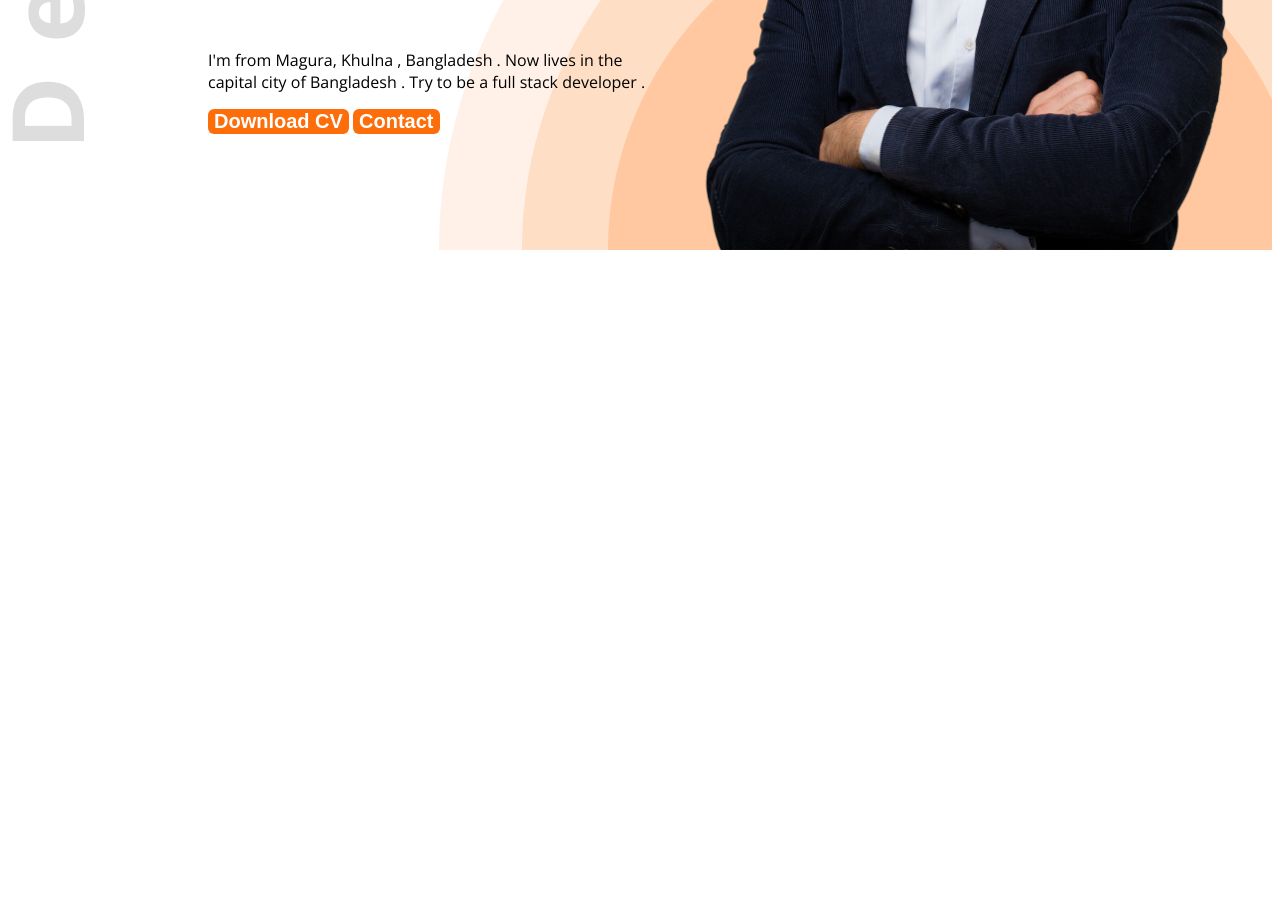
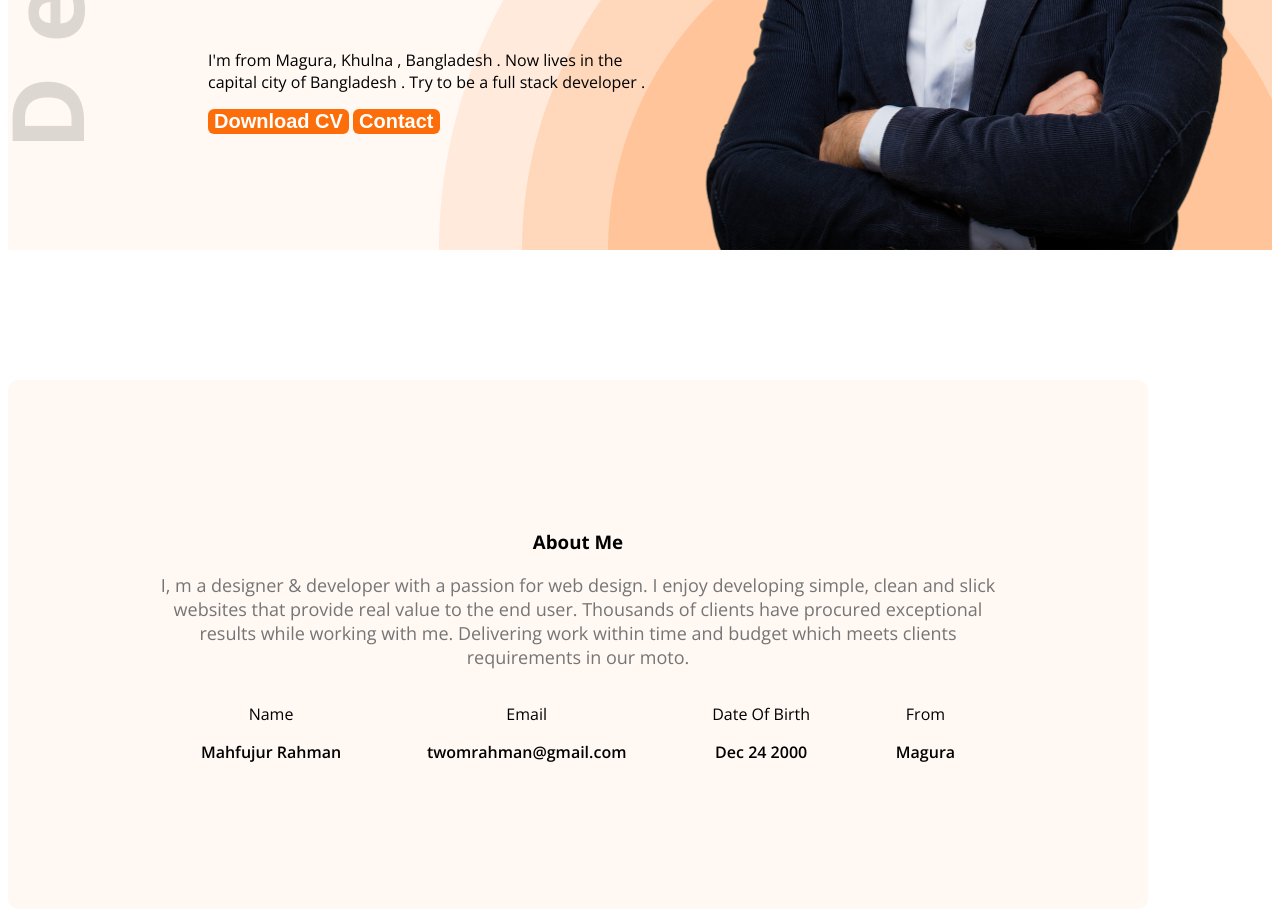
Before and after one commit to Mahfujur-Rahman1/web-dev-portfolio, a plain HTML site: page index.htm in a window 1280 px wide. Shown: the part 672-1584 px from the top of the page. Before the commit the page ends 930 px from the top, so only its background shows below. Drawn offline with nearby package versions, Linux system fonts and the light colour scheme.

Commit message:
section file

```diff
--- a/index.htm
+++ b/index.htm
@@ -10,7 +10,7 @@
     <link rel="stylesheet" href="styles/portfolio.css">
 </head>
 <body class="open-sans-normal ">
-    <header class="header">
+    <header class="header secendory-bg">
 <nav>
 <h3 class="nav-title"> Mah<span class="text-primary">F</span>uj</h3>
 
@@ -41,6 +41,38 @@
 </div>
     </header>
     <main>
+         <section class="about secendory-bg">
+<h3 class="section-title">About Me</h3>
+<p class="section-description"> I, m a designer & developer with a passion for web design. I enjoy developing simple, clean and
+    slick websites that provide real value to the end user. Thousands of clients have procured
+    exceptional results while working with me. Delivering work within time and budget which meets
+    clients requirements in our moto.
+</p>
+
+<div class="about-items">
+    <div class="about-item">
+        <p class="item-title">Name</p>
+        <p class="item-description">Mahfujur Rahman</p>
+    </div>
+    <div class="about-item">
+        <p class="item-title">Email</p>
+        <p class="item-description">twomrahman@gmail.com</p>
+    </div>
+    <div class="about-item">
+        <p class="item-title">Date Of Birth</p>
+        <p class="item-description">Dec 24 2000</p>
+    </div>
+    <div class="about-item">
+        <p class="item-title">From</p>
+        <p class="item-description">Magura</p>
+    </div>
+
+
+</div>
+
+         </section>
+
+
 
     </main>
 
--- a/styles/portfolio.css
+++ b/styles/portfolio.css
@@ -10,6 +10,9 @@
 }
 
 /* shared style */
+.secendory-bg{
+    background-color:#FFF8F3 ;
+}
 .text-primary{
     color: #FD6E0A;
 }
@@ -26,6 +29,17 @@ border: none;
 padding: 20 px 35px;
 border-radius: 6px;
 }
+.section-tite{
+    font-size: 35px;
+    font-weight: bold;
+    color: #181818;
+}
+
+.section-description{
+    font-size: 18px;
+    color: #757575;
+}
+
 /*  header */
 .header{
     background-image: url("../images/developer.png"), url("../images/header_bg.png");
@@ -84,3 +98,35 @@ nav li  a {
 .banner-profile-picture {
     width: 580px;
 }
+.section-tite{
+    font-size: 35px ;
+    font-weight: bold;
+    color: #181818;
+}
+.section-description{
+    font-size: 18px;
+    color: #757575;
+}
+
+
+/* main styles */
+main{
+    max-width: 1140px;
+    margin: o auto;
+}
+/* about styles */
+.about{
+
+    border-radius: 10px;
+    padding: 130px 150px;
+    text-align: center;
+    margin-top:130px ;
+
+}
+.about-items{
+    display: flex;
+    justify-content: space-around;
+}
+.item-description{
+    font-weight: 600;
+}
```
